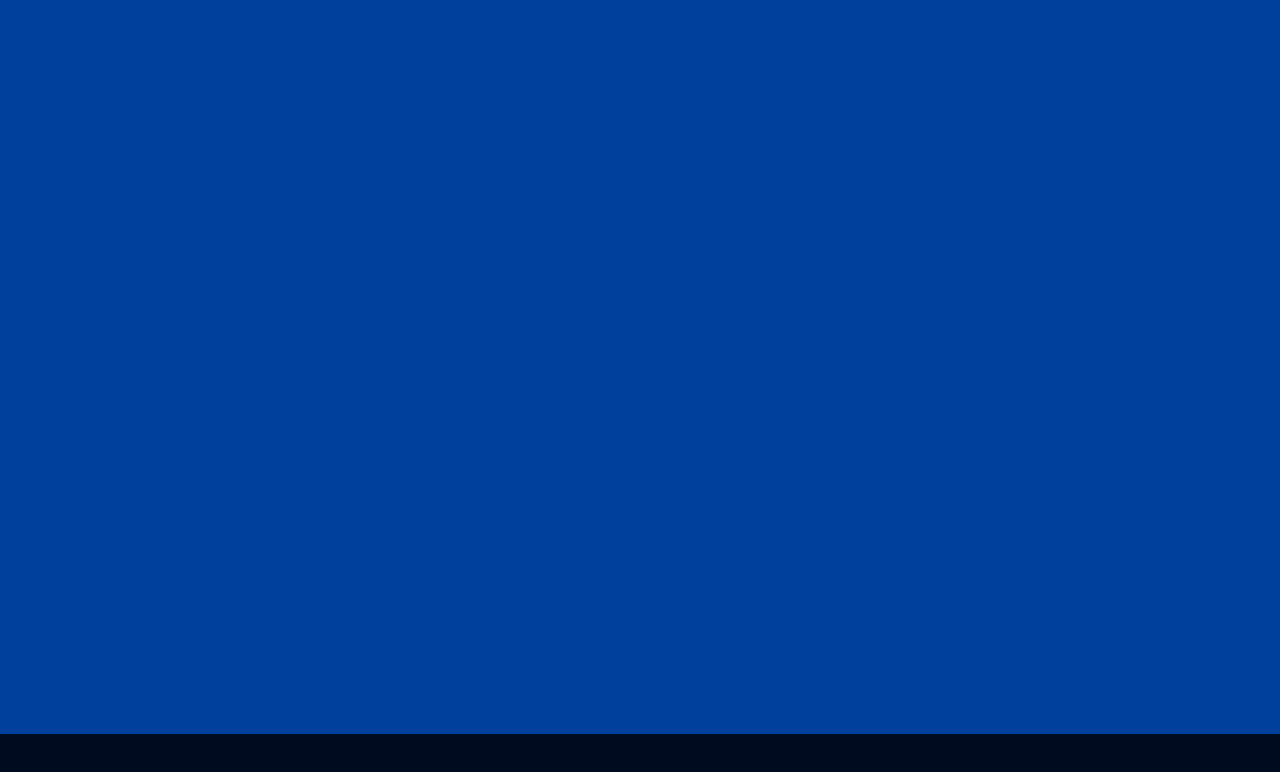
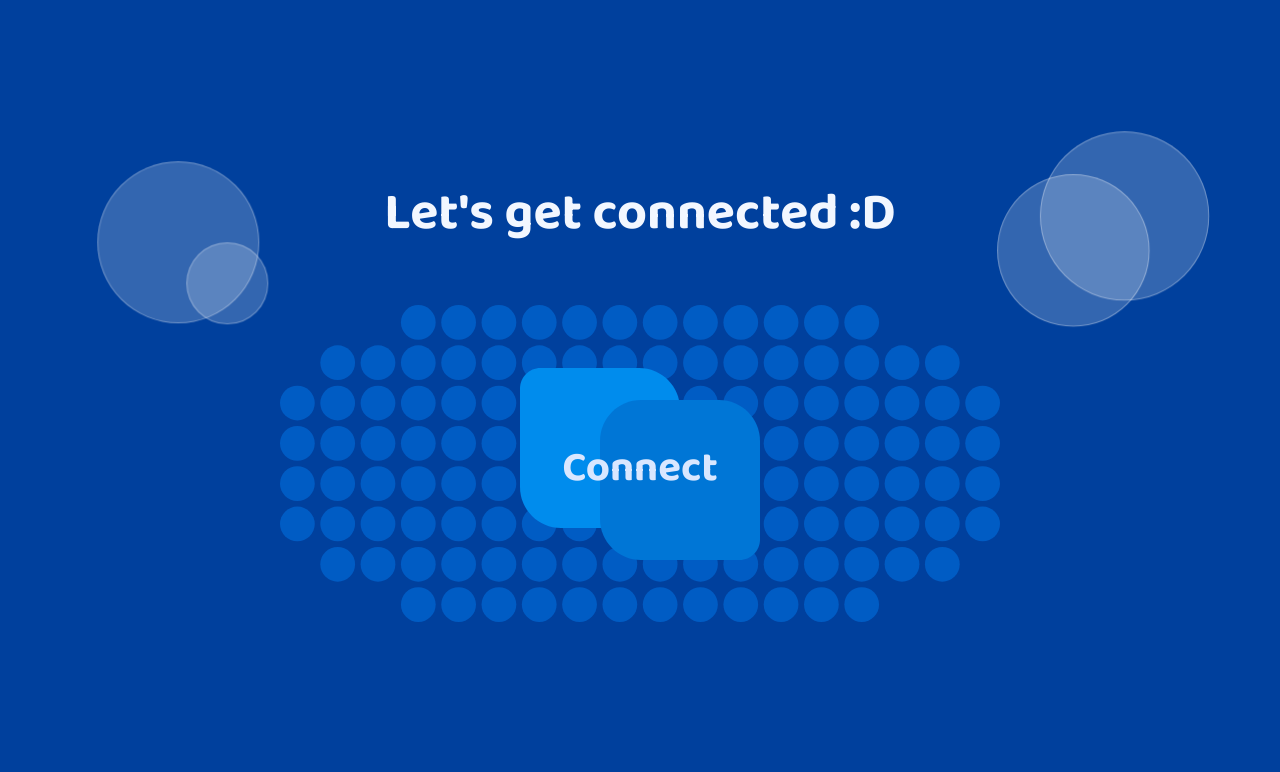
Before and after one commit to Chrizxz/portfolio, a SvelteKit app: page / in a window 1280 px wide. Shown: the part 2301-3073 px from the top of the page. Before the commit the page ends 3035 px from the top, so only its background shows below. Built offline with nearby package versions, Linux system fonts and the light colour scheme; some icons are missing.

Commit message:
Updates and Additions
- Updated UI of the skills section on mobile
- Added a connect section to the homepage
- Added ambient bubbles to the skills section on mobile
- Added ambient bubbles to the connect section

```diff
--- a/src/css/index.css
+++ b/src/css/index.css
@@ -197,7 +197,7 @@
     display: flex;
     justify-content: center;
     padding-top: 1px;
-    padding-bottom: 100vh;
+    padding-bottom: 20vh;
     position: relative;
     background-color: var(--bg2);
     width: 100%;
@@ -232,6 +232,7 @@
 .latestWrap {
     display: flex;
     align-items: center;
+    justify-content: center;
     position: relative;
 }
 
@@ -468,6 +469,11 @@
 .skillsWrap {
     display: flex;
     margin-top: 1.5rem;
+    position: relative;
+}
+
+.bubMob {
+    display: none;
 }
 
 .skillsWrap span {
@@ -512,33 +518,184 @@
     transform: scale(1.1);
 }
 
-.skillsWrap span:nth-child(1) .skill:nth-child(1) {
+.skillsWrap span:nth-child(2) .skill:nth-child(1) {
     background-image: url("/imgs/skills/bubPS_blueStroke.svg");
     margin-right: 1rem;
 }
 
-.skillsWrap span:nth-child(1) .skill:nth-child(2) {
+.skillsWrap span:nth-child(2) .skill:nth-child(2) {
     background-image: url("/imgs/skills/bubAI_blueStroke.svg");
     margin-right: 1rem;
 }
 
-.skillsWrap span:nth-child(1) .skill:nth-child(3) {
+.skillsWrap span:nth-child(2) .skill:nth-child(3) {
     background-image: url("/imgs/skills/bubHTML_blueStroke.svg");
     margin-right: 1rem;
 }
 
-.skillsWrap span:nth-child(2) .skill:nth-child(1) {
+.skillsWrap span:nth-child(3) .skill:nth-child(1) {
     background-image: url("/imgs/skills/bubCSS_blueStroke.svg");
     margin-right: 1rem;
 }
 
-.skillsWrap span:nth-child(2) .skill:nth-child(2) {
+.skillsWrap span:nth-child(3) .skill:nth-child(2) {
     background-image: url("/imgs/skills/bubJS_blueStroke.svg");
     margin-right: 1rem;
 }
 
-.skillsWrap span:nth-child(2) .skill:nth-child(3) {
+.skillsWrap span:nth-child(3) .skill:nth-child(3) {
     background-image: url("/imgs/skills/bubNJS_blueStroke.svg");
+}
+
+.connectWrap {
+    display: flex;
+    flex-direction: column;
+    justify-content: center;
+    align-items: center;
+    position: relative;
+}
+
+.bub5 {
+    width: 10rem;
+    height: 10rem;
+    position: absolute;
+    top: -2rem;
+    left: -15vw;
+    animation: bub5Outer 8s ease-in-out infinite;
+}
+
+.bub5 div {
+    width: 5rem;
+    height: 5rem;
+    border-radius: 100%;
+    top: 50%;
+    left: 55%;
+    position: absolute;
+    animation: bub5Inner 6s ease-in-out infinite alternate;
+}
+
+@keyframes bub5Outer {
+    0%, 100% { transform: translate(0, 0); }
+    50% { transform: translate(20px, 20px); }
+}
+
+@keyframes bub5Inner {
+    0%, 100% { transform: translate(0, 0); }
+    50% { transform: translate(10px, 10px); }
+}
+
+.bub6 {
+    width: 10rem;
+    height: 10rem;
+    position: absolute;
+    top: -2.5rem;
+    right: -15vw;
+    animation: bub6Outer 10s ease-in-out infinite;
+}
+
+.bub6 div {
+    width: 9rem;
+    height: 9rem;
+    border-radius: 100%;
+    top: 25%;
+    right: 35%;
+    position: absolute;
+    animation: bub6Inner 6s ease-in-out infinite alternate;
+}
+
+@keyframes bub6Outer {
+    0%, 100% { transform: translate(0, 0) scale(1); }
+    50% { transform: translate(15px, -10px) scale(1.05); }
+}
+
+@keyframes bub6Inner {
+    0%, 100% { transform: translate(0, 0) scale(1); }
+    50% { transform: translate(15px, -15px) scale(.9); }
+}
+
+.connectHeader {
+    margin-bottom: 5rem;
+}
+
+.connectContent {
+    display: flex;
+    justify-content: center;
+    align-items: center;
+    width: 45rem;
+    height: 20rem;
+    background-image: url('/imgs/blueDots.svg');
+    background-size: contain;
+    background-position: center;
+    background-repeat: no-repeat;
+    position: relative;
+}
+
+.connectContent a {
+    display: flex;
+    justify-content: center;
+    align-items: center;
+    width: 15rem;
+    height: 15rem;
+}
+
+.connectContent a h2 {
+    z-index: 3;
+    position: absolute;
+    font-size: 42px;
+}
+
+.connectSquare:nth-child(2) {
+    transform: translate(-25%, -10%);
+    background-image: url('/imgs/square1.svg');
+    width: 10rem;
+    height: 10rem;
+    position: absolute;
+}
+
+.connectSquare:nth-child(3) {
+    background-image: url('/imgs/square2.svg');
+    transform: translate(25%, 10%);
+    width: 10rem;
+    height: 10rem;
+    position: absolute;
+    z-index: 2;
+}
+
+.connectContent a:hover .connectSquare:nth-child(2) {
+    animation: moveSquare1 0.5s forwards;
+}
+
+.connectContent a:hover .connectSquare:nth-child(3) {
+    animation: moveSquare2 0.5s forwards;
+}
+
+.connectContent a:not(:hover) .connectSquare:nth-child(2) {
+    animation: moveSquare1Reverse 0.5s forwards;
+}
+
+.connectContent a:not(:hover) .connectSquare:nth-child(3) {
+    animation: moveSquare2Reverse 0.5s forwards;
+}
+
+
+@keyframes moveSquare1 {
+    0% { transform: translate(-25%, -10%); }
+    100% { transform: translate(-30%, -15%); }
+}
+
+@keyframes moveSquare1Reverse {
+    0% { transform: translate(-30%, -15%); }
+    100% { transform: translate(-25%, -10%); }
+}
+
+@keyframes moveSquare2 {
+    0% { transform: translate(25%, 10%); }
+    100% { transform: translate(30%, 15%); }
+}
+
+@keyframes moveSquare2Reverse {
+    0% { transform: translate(30%, 15%); }
+    100% { transform: translate(25%, 10%); }
 }
 
 
@@ -586,6 +743,7 @@
 
     .projectsContent p1 {
         width: 80vw;
+        margin-bottom: 250px;
     }
 }
 
@@ -784,25 +942,102 @@
         display: none;
     }
 
-    .skillsWrap {
-        flex-direction: column;
+    .bubMob {
+        display: block;
+        width: 13rem;
+        height: 13rem;
+        position: absolute;
+        top: 3rem;
+        right: -1vw;
+        animation: bubMobOuter 10s ease-in-out infinite;
     }
 
-    .skillsWrap span:nth-child(2) {
-        margin-top: 1rem;
+    .bubMob div {
+        width: 9rem;
+        height: 9rem;
+        border-radius: 100%;
+        top: 35%;
+        right: 55%;
+        position: absolute;
+        animation: bubMobInner 6s ease-in-out infinite alternate;
     }
 
-    .skillsWrap span:nth-child(1) .skill:nth-child(3) {
-        margin-right: 0;
+    @keyframes bubMobOuter {
+        0%, 100% { transform: translate(0, 0) scale(1); }
+        50% { transform: translate(10px, -5px) scale(1.05); }
+    }
+
+    @keyframes bubMobInner {
+        0%, 100% { transform: translate(0, 0) scale(1); }
+        50% { transform: translate(15px, -15px) scale(.9); }
+    }
+
+    /* .skillsWrap {
+        flex-direction: column;
     }
 
     .skillsWrap span:nth-child(2) .skill:nth-child(3) {
         margin-right: 0;
     }
 
+    .skillsWrap span:nth-child(3) {
+        margin-top: 1rem;
+    }
+
+    .skillsWrap span:nth-child(3) .skill:nth-child(3) {
+        margin-right: 0;
+    } */
+
+    .skillsWrap span {
+        flex-direction: column;
+    }
+
+    .skillsWrap span:nth-child(2) {
+        margin-right: .5rem;
+    }
+
     .skill {
-        width: 4rem;
-        height: 4rem;
+        width: 6rem;
+        height: 6rem;
+        margin: .5rem !important;
+    }
+
+    .connectWrap {
+        display: flex;
+        flex-direction: column;
+        justify-content: center;
+        align-items: center;
+    }
+
+    .connectHeader {
+        margin-bottom: 1rem;
+    }
+
+    .connectContent {
+        display: flex;
+        justify-content: center;
+        align-items: center;
+        width: 20rem;
+        height: 20rem;
+        background-image: url('/imgs/blueDots_small.svg');
+        background-size: contain;
+        background-position: center;
+        background-repeat: no-repeat;
+        position: relative;
+    }
+
+    .connectContent a {
+        width: 13rem;
+        height: 13rem;
+    }
+
+    .connectContent a h2 {
+        font-size: 28px !important;
+    }
+
+    .connectSquare {
+        width: 8rem !important;
+        height: 8rem !important;;
     }
 }
 
--- a/src/routes/+page.svelte
+++ b/src/routes/+page.svelte
@@ -121,7 +121,7 @@
 
         <span class="latestContent">
           <h1 class="latestHeaderDes">Latest Works</h1>
-          <p1>These are some of my most recent projects i've been working on :D</p1>
+          <p1>These are some of my most recent projects I've been working on!</p1>
             <!-- svelte-ignore a11y_invalid_attribute -->
             <a href="" class="bttn normBttn single" rel="noopener noreferrer" title="Button" aria-label="Button">Button</a>
         </span>
@@ -168,12 +168,19 @@
         </div>
 
         <h1 class="projectsHeaderMob">More Projects!</h1>
+
         <Bubbles/>
+
         <div class="projectsContent">
           <h1 class="projectsHeaderDes">More Projects!</h1>
-            <p1>I work on various graphic designs, websites, and other projects for commissions and friends, or just for fun. Click a bubble to learn more ;)</p1>
-          <h3>Some of my skills:</h3>
+          <p1>I work on various graphic designs, websites, and other projects for commissions and friends, or just for fun. Click a bubble to learn more!</p1>
+          <h3 id="skills">Some of my skills:</h3>
           <div class="skillsWrap">
+
+            <div class="bubbleAmbient bubMob">
+              <div class="bubbleAmbient"></div>
+            </div>
+
             <span>
               <div class="skill" data-tooltip="Photoshop"></div>
               <div class="skill" data-tooltip="Illustrator"></div>
@@ -186,6 +193,32 @@
             </span>
           </div>
         </div>
+
+      </div>
+    </section>
+
+    <div class="space"></div>
+
+    <section id="connect">
+      <div class="connectWrap">
+
+        <div class="bubbleAmbient bub5">
+          <div class="bubbleAmbient"></div>
+        </div>
+        <div class="bubbleAmbient bub6">
+          <div class="bubbleAmbient"></div>
+        </div>
+
+        <h1 class="connectHeader">Let's get connected :D</h1>
+
+        <div class="connectContent">
+          <a href="/contact" aria-label="Connect" title="Connect">
+            <h2>Connect</h2>
+            <div class="connectSquare"></div>
+            <div class="connectSquare"></div>
+          </a>
+        </div>
+
       </div>
     </section>
 
```
